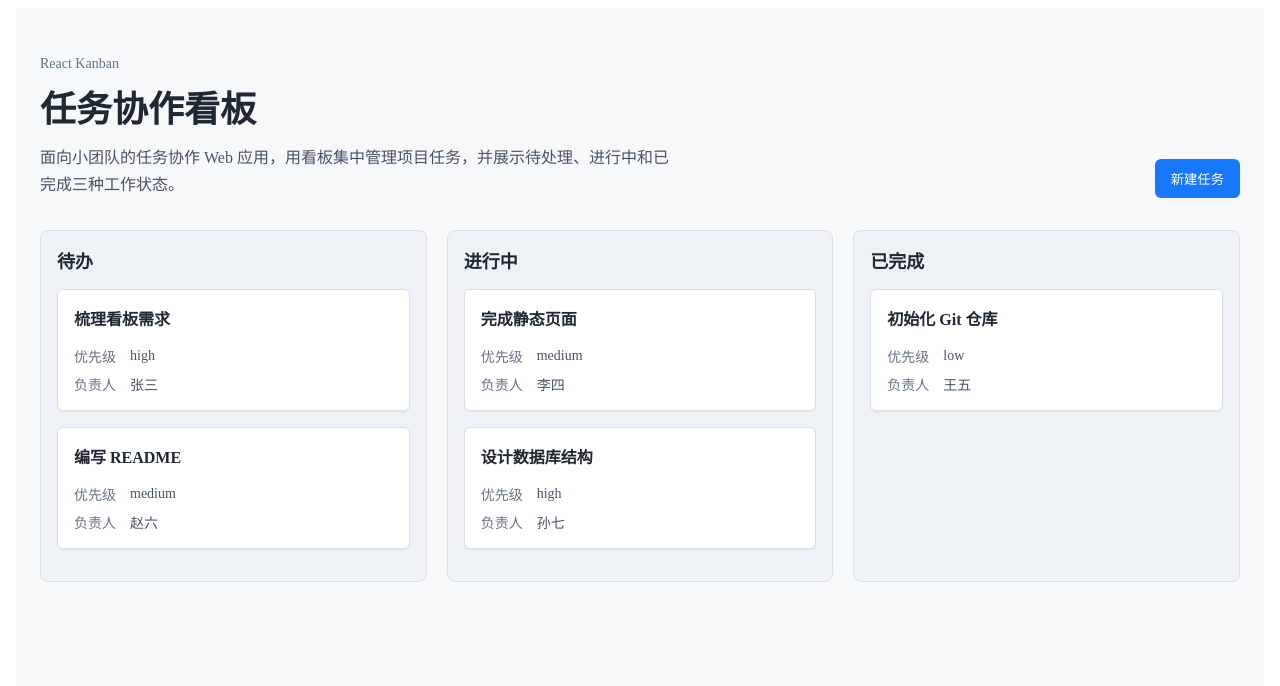
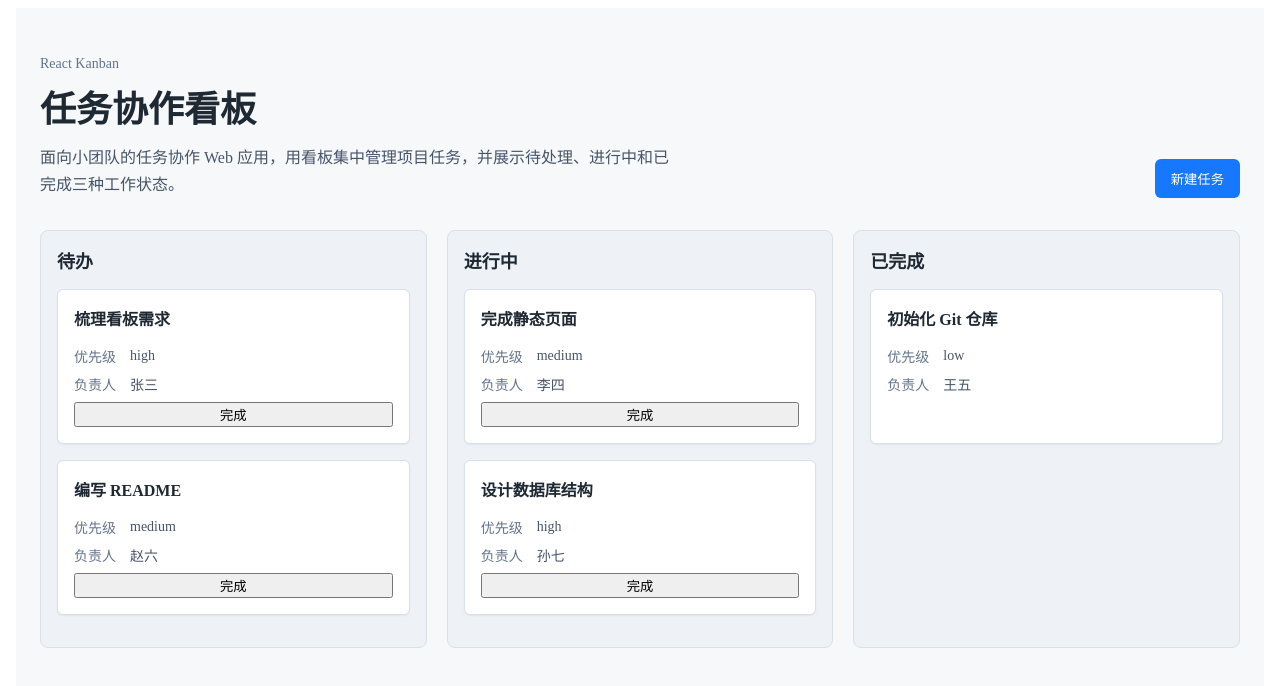
Before and after one commit to fartmonarch/tasks-board, a React (Vite) app: page / in a window 1280 px wide. Shown: the top 686 px of the page. Built offline with nearby package versions, Linux system fonts and the light colour scheme.

Commit message:
feat:完成交互事件：完成任务状态动态渲染任务

```diff
--- a/src/app/App.tsx
+++ b/src/app/App.tsx
@@ -1,45 +1,56 @@
 import "./App.css";
+import { useState } from "react";
 import type { Task } from "../features/tasks/types";
 import { TaskCard } from "../features/tasks/components/TaskCard";
 
 function App() {
-  const tasks: Task[] = [
+  const [tasks, setTasks] = useState<Task[]>([
     {
-      id: "1",
+      id: 1,
       title: "梳理看板需求",
       status: "todo",
       priority: "high",
       assignee: "张三",
     },
     {
-      id: "2",
+      id: 2,
       title: "完成静态页面",
       status: "doing",
       priority: "medium",
       assignee: "李四",
     },
     {
-      id: "3",
+      id: 3,
       title: "初始化 Git 仓库",
       status: "done",
       priority: "low",
       assignee: "王五",
     },
     {
-      id: "4",
+      id: 4,
       title: "编写 README",
       status: "todo",
       priority: "medium",
       assignee: "赵六",
     },
     {
-      id: "5",
+      id: 5,
       title: "设计数据库结构",
       status: "doing",
       priority: "high",
       assignee: "孙七",
     },
-  ];
+  ]);
+
+  function handleCompleteTask(taskId: number) {
+    setTasks((currentTasks) =>
+      // 在这里返回一个新数组
+      currentTasks.map((task) =>
+        task.id === taskId ? { ...task, status: "done" } : task,
+      ),
+    );
+  }
+
   const todoTasks = tasks.filter((task) => task.status === "todo");
   const doingTasks = tasks.filter((task) => task.status === "doing");
   const doneTasks = tasks.filter((task) => task.status === "done");
@@ -62,19 +73,31 @@ function App() {
         <section className="kanban-column">
           <h2>待办</h2>
           {todoTasks.map((task) => (
-            <TaskCard key={task.id} task={task} />
+            <TaskCard
+              key={task.id}
+              task={task}
+              onComplete={handleCompleteTask}
+            />
           ))}
         </section>
         <section className="kanban-column">
           <h2>进行中</h2>
           {doingTasks.map((task) => (
-            <TaskCard key={task.id} task={task} />
+            <TaskCard
+              key={task.id}
+              task={task}
+              onComplete={handleCompleteTask}
+            />
           ))}
         </section>
         <section className="kanban-column">
           <h2>已完成</h2>
           {doneTasks.map((task) => (
-            <TaskCard key={task.id} task={task} />
+            <TaskCard
+              key={task.id}
+              task={task}
+              onComplete={handleCompleteTask}
+            />
           ))}
         </section>
       </section>
--- a/src/features/tasks/components/TaskCard.tsx
+++ b/src/features/tasks/components/TaskCard.tsx
@@ -1,9 +1,10 @@
 import type { Task } from "../types";
 type TaskCardProps = {
   task: Task;
+  onComplete: (taskId: number) => void;
 };
 
-export function TaskCard({ task }: TaskCardProps) {
+export function TaskCard({ task, onComplete }: TaskCardProps) {
   return (
     <article className="task-card">
       <h3 className="task-card__title">{task.title}</h3>
@@ -16,6 +17,12 @@ export function TaskCard({ task }: TaskCardProps) {
           <span className="task-card__label">负责人</span>
           <span>{task.assignee}</span>
         </p>
+        <button
+          style={{ visibility: task.status !== "done" ? "visible" : "hidden" }}
+          onClick={() => onComplete(task.id)}
+        >
+          完成
+        </button>
       </div>
     </article>
   );
--- a/src/features/tasks/types.ts
+++ b/src/features/tasks/types.ts
@@ -1,5 +1,5 @@
 export type Task = {
-  id: string;
+  id: number;
   title: string;
   status: "todo" | "doing" | "done";
   priority: "low" | "medium" | "high"; //优先级
```
